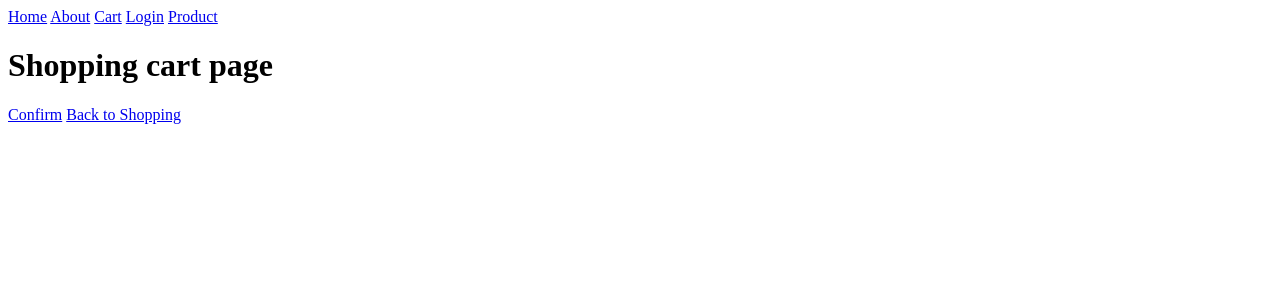
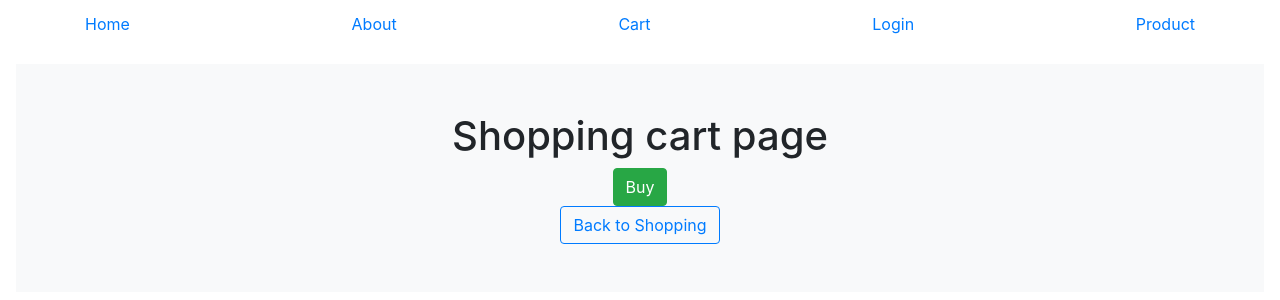
Before and after one commit to AleksandrBagdasarov/tryf_flask_v2, a Python web app: template mysite/templates/cart.html in a window 1280 px wide. Shown: the top 300 px of the page. Run offline with Jinja, Linux system fonts and the light colour scheme; the template is opened without the code that fills it, so the values that code supplies are empty; some libraries are stand-ins or nearby versions.

Commit message:
third commit

```diff
--- a/mysite/templates/cart.html
+++ b/mysite/templates/cart.html
@@ -6,7 +6,8 @@
 {% block body %}
 <h1>Shopping cart page</h1>
 
-<a href="confirm">Confirm</a>
-<a href="product">Back to Shopping</a>
+<a class="btn btn-success" href="confirm">Buy</a>
+<br>
+<a class="btn btn-outline-primary" href="product">Back to Shopping</a>
 
 {% endblock %}
--- a/mysite/templates/confirm.html
+++ b/mysite/templates/confirm.html
@@ -6,5 +6,5 @@
 {% block body %}
 <h1>Confirm page</h1>
 
-<a href="product">Confirm</a>
+<a class="btn btn-success" href="product">Confirm</a>
 {% endblock %}
--- a/mysite/templates/index.html
+++ b/mysite/templates/index.html
@@ -1,20 +1,53 @@
 <!DOCTYPE html>
 <html lang="en">
+
 <head>
     <meta charset="UTF-8">
-    <meta name="viewport" content="width=device-width, initial-scale=1.0">
+    <!--meta name="viewport" content="width=device-width, initial-scale=1.0"-->
+    <meta name="viewport" content="width=device-width, initial-scale=1, shrink-to-fit=no">
+
+    <!-- Bootstrap CSS -->
+    <link rel="stylesheet" href="https://stackpath.bootstrapcdn.com/bootstrap/4.5.0/css/bootstrap.min.css"
+        integrity="sha384-9aIt2nRpC12Uk9gS9baDl411NQApFmC26EwAOH8WgZl5MYYxFfc+NcPb1dKGj7Sk" crossorigin="anonymous">
+
+
+
+    <style>
+        .bd-placeholder-img {
+            font-size: 1.125rem;
+            text-anchor: middle;
+            -webkit-user-select: none;
+            -moz-user-select: none;
+            -ms-user-select: none;
+            user-select: none;
+        }
+
+        @media (min-width: 768px) {
+            .bd-placeholder-img-lg {
+                font-size: 3.5rem;
+            }
+        }
+    </style>
+
+
     <title> {% block title %} {% endblock %} </title>
 </head>
+
 <body>
-    <div>
-        <a href="/">Home</a>
-        <a href="about">About</a>
-        <a href="cart">Cart</a>
-        <a href="login">Login</a>
-        <a href="product">Product</a>
-    </div>
+    <nav class="site-header sticky-top py-1">
+        <div class="container d-flex flex-column flex-md-row justify-content-between">
 
+            <a class="py-2 d-none d-md-inline-block" href="/">Home</a>
+            <a class="py-2 d-none d-md-inline-block" href="about">About</a>
+            <a class="py-2 d-none d-md-inline-block" href="cart">Cart</a>
+            <a class="py-2 d-none d-md-inline-block" href="login">Login</a>
+            <a class="py-2 d-none d-md-inline-block" href="product">Product</a>
+        </div>
+    </nav>
+    <div class="position-relative overflow-hidden p-3 p-md-5 m-md-3 text-center bg-light">
     {% block body %}
     {% endblock %}
+    </div>
 </body>
+
 </html>
--- a/mysite/templates/login.html
+++ b/mysite/templates/login.html
@@ -10,9 +10,9 @@
     <br>
     <input type="password" placeholder="Password" name="password">
     <br>
-    <button type="submit">Submit</button>
+    <button class="btn btn-success" type="submit">Submit</button>
     <br>
-    <a href="register">Register</a>
+    <a class="btn btn-outline-primary" href="register">Register</a>
 </form>
 
 
--- a/mysite/templates/product.html
+++ b/mysite/templates/product.html
@@ -7,5 +7,5 @@
 <h1>Product page</h1>
 
 
-<a href="cart">Add to cart</a>
+<a class="btn btn-success" href="cart">Add to cart</a>
 {% endblock %}
--- a/mysite/templates/profile.html
+++ b/mysite/templates/profile.html
@@ -7,7 +7,7 @@
 <h1>Profile page</h1>
 <form action="profile" method="POST">
 
-    <button type="submit">Submit</button>
+    <button class="btn btn-success" type="submit">Submit</button>
 </form>
 
 
--- a/mysite/templates/register.html
+++ b/mysite/templates/register.html
@@ -12,7 +12,7 @@
     <br>
     <input type="password" placeholder="Re-enter password" name="password2">
     <br>
-    <button type="submit">Submit</button>
+    <button class="btn btn-success" type="submit">Submit</button>
 </form>
 
 
```
